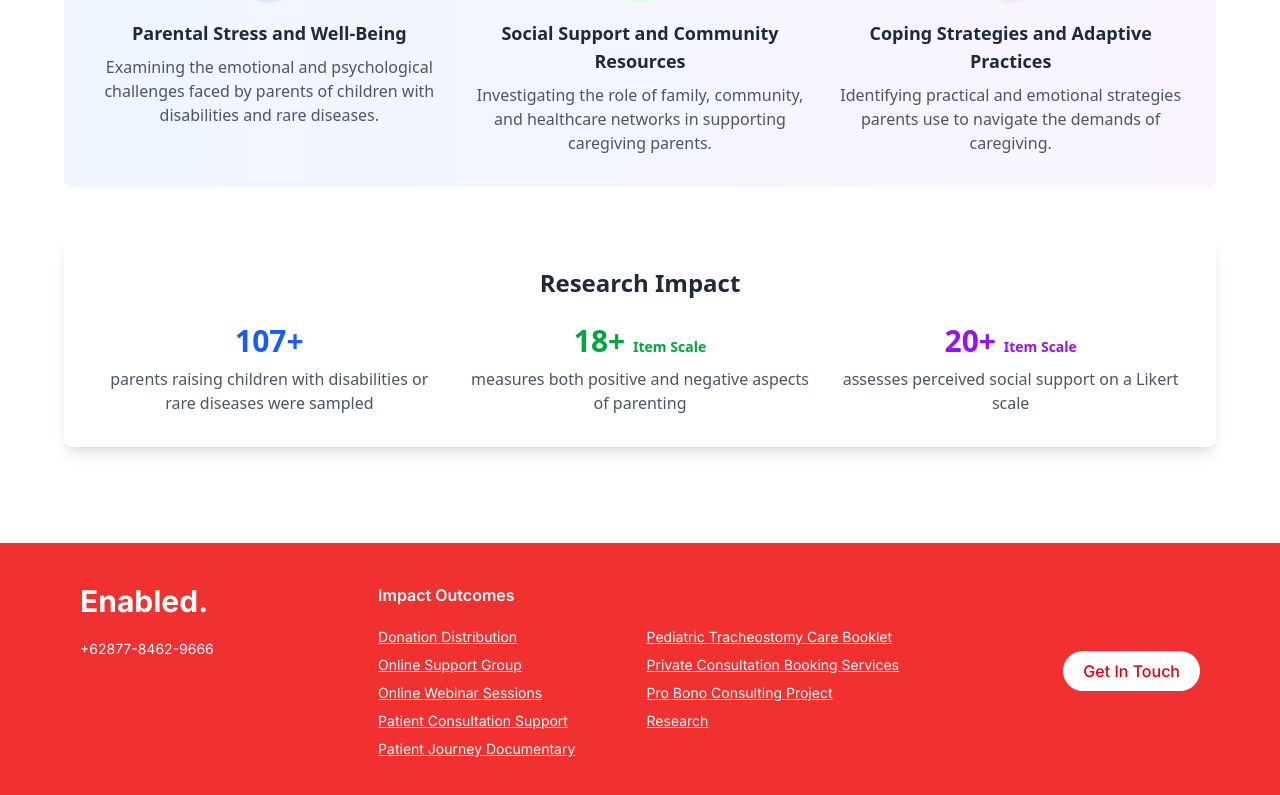
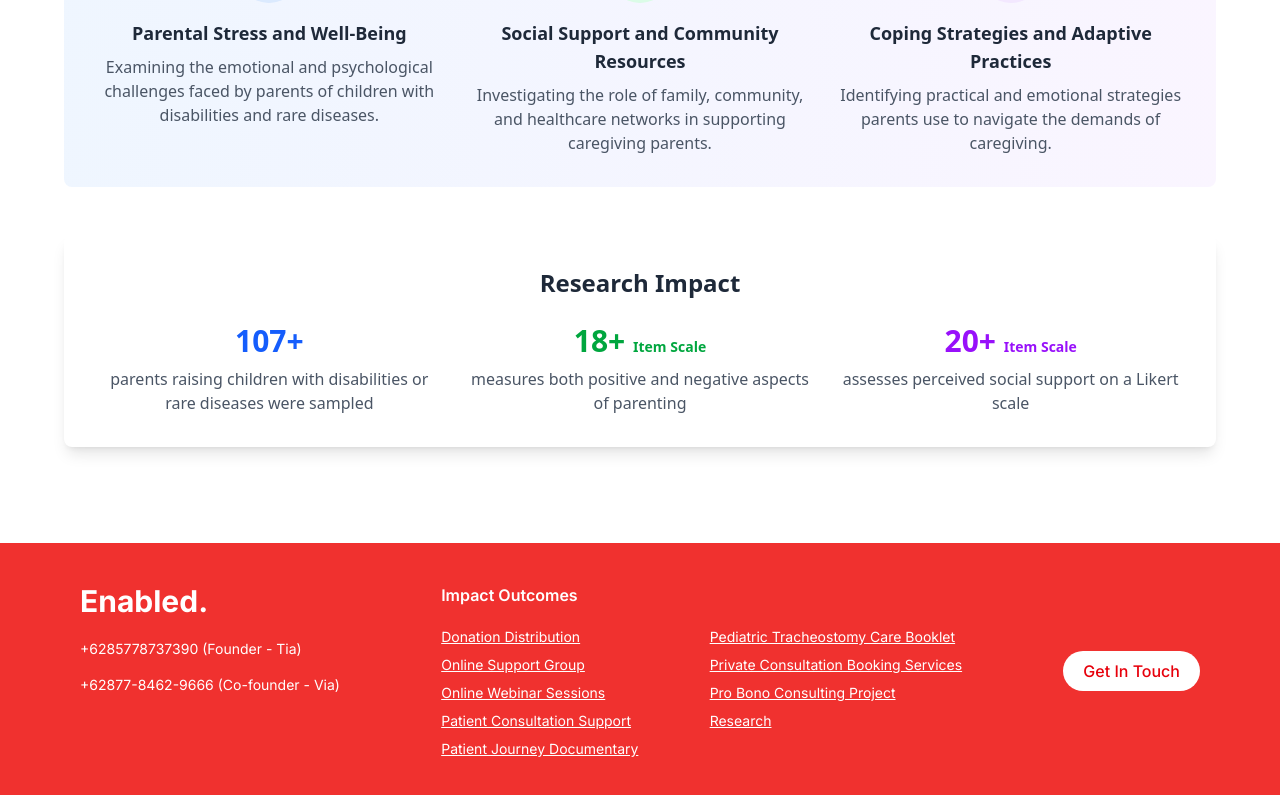
Before and after one commit to Chinmay004/Enabled-Frontend, a React (Vite) app: page /research in a window 1280 px wide. Shown: the part 1249-2044 px from the top of the page. Built offline with nearby package versions, Linux system fonts and the light colour scheme; no server answers.

Commit message:
fix: style fix 6/10/26)

```diff
--- a/src/Components/Layout/Footer.jsx
+++ b/src/Components/Layout/Footer.jsx
@@ -21,9 +21,8 @@ const Footer = () => {
         {/* Left Section */}
         <div>
           <h1 className="text-3xl font-bold mb-5">Enabled.</h1>
-
-          <p className="mt-4 text-sm">+62877-8462-9666</p>
-          {/* <p className="text-sm">info@novation-med.ru</p> */}
+          <p className="text-sm">+6285778737390 <span>(Founder - Tia)</span></p>
+          <p className="mt-4 text-sm">+62877-8462-9666 <span>(Co-founder - Via)</span></p>
         </div>
 
         {/* Middle Section */}
```
